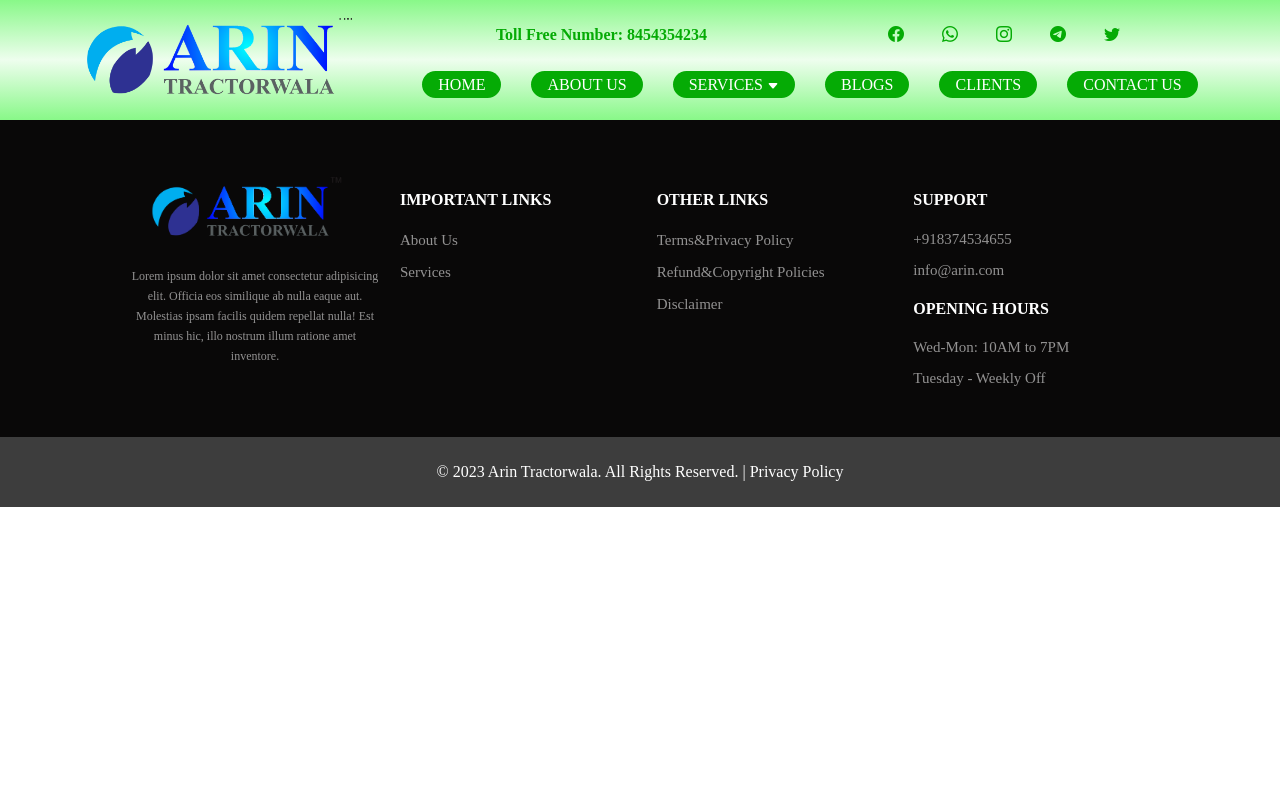
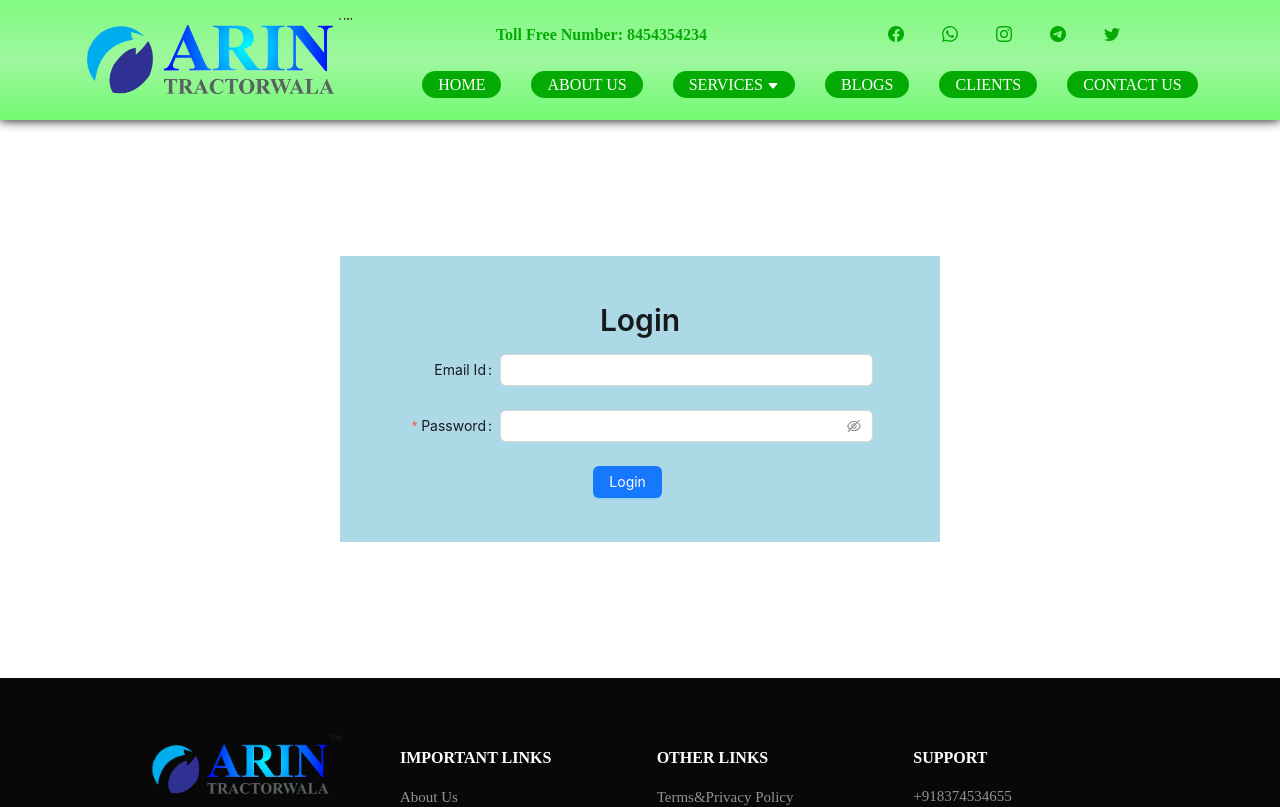
Before and after one commit to Divatta/Arin_tractor-FE, a React (Vite) app: page /login in a window 1280 px wide. Shown: the top 807 px of the page. Built offline with nearby package versions, Linux system fonts and the light colour scheme.

Commit message:
Fixed Blog list in adminpanel

```diff
--- a/src/App.jsx
+++ b/src/App.jsx
@@ -2,10 +2,8 @@ import React from 'react'
 import AdminPanel from './Pages/AdminPanel'
 import { BrowserRouter, Routes, Route } from 'react-router-dom'
 import Blogs from './Pages/Blogs'
-import LatestBlog from './Components/LatestBlog'
 import HomePage from './Pages/HomePage'
 import Navbar from './Components/Navbar'
-import BlogPage from './Pages/BlogPage'
 import Footer from './Components/Footer'
 import AboutPage from './Pages/AboutPage'
 import Clients from './Pages/Clients'
@@ -18,6 +16,8 @@ import WareHouse from './Pages/WareHouse'
 import ImagesPage from './Pages/ImagesPage'
 import VideoPage from './Pages/VideoPage'
 import ScrollToTop from './Components/ScrollToTop'
+import Login from './Pages/Login'
+import LatestBlog from './Pages/LatestBlog'
 
 function App() {
   return (
@@ -25,6 +25,7 @@ function App() {
     <BrowserRouter>
        <Navbar/>
         <Routes>
+            <Route path='/login' element={<Login/>} />
             <Route path='/' element={<HomePage/>}/>
             <Route path='/about' element={<AboutPage/>} />
             <Route path='/services/shipping' element={<Shipping/>} />
@@ -38,7 +39,7 @@ function App() {
             <Route path='/contact' element={<ContactPage/>} />
             <Route path='/adminpanel' element={<AdminPanel/>} />
             <Route path='/blogs' element={<Blogs/>} />
-            <Route path='/latestBlogs' element={<BlogPage/>} />
+            <Route path='/latestBlogs' element={<LatestBlog/>} />
         </Routes>
         <ScrollToTop />
         <Footer/>
--- a/src/Pages/BlogPage.jsx
+++ /dev/null
@@ -1,12 +0,0 @@
-import React from 'react'
-import LatestBlogs from '../Components/LatestBlog'
-
-function BlogPage() {
-  return (
-    <div>
-      <LatestBlogs/>
-    </div>
-  )
-}
-
-export default BlogPage
--- a/src/Pages/Blogs.jsx
+++ b/src/Pages/Blogs.jsx
@@ -73,8 +73,8 @@ function Blogs() {
   };
 
   return (
-    <div style={{ padding: "20px" }}>
-      <h1>Add a New Blog</h1>
+    <div style={{ padding: "20px", width: "350px", backgroundColor: "lightblue" , margin: "50px auto"}}>
+      <h1 style={{textAlign: "center"}}>Add a New Blog</h1>
       <Form layout="vertical">
         <Form.Item label="Title">
           <Input value={title} onChange={(e) => setTitle(e.target.value)} />
@@ -108,7 +108,7 @@ function Blogs() {
           </Upload> */}
           <Input type="file" name="image"
           id="image" onChange={handleImageUpload}
-          />
+            />
         </Form.Item>
         {isImageUploaded && (
           <p style={{ color: "green" }}>Image uploaded successfully</p>
--- a/src/Components/LatestBlog.jsx
+++ b/src/Pages/LatestBlog.jsx
@@ -1,13 +1,10 @@
 import React, { useEffect, useState } from "react";
-import { Card, Carousel, Button, message as antdMessage, Pagination } from "antd";
+import { Card, message as antdMessage, Pagination } from "antd";
 import '../scss/LatestBlog.scss'
-import { LeftCircleOutlined, RightCircleOutlined } from "@ant-design/icons";
-import axios from "axios";
-import BlogApi from "./API/BlogApi";
-import CommonBanner from "./CommonBanner";
+import BlogApi from "../Components/API/BlogApi";
+import CommonBanner from "../Components/CommonBanner";
 
 const { Meta } = Card;
-// const baseUrl = import.meta.env.VITE_BASE_URL;
 
 export default function LatestBlogs() {
   const [latestBlogs, setLatestBlogs] = useState([]);
@@ -35,31 +32,12 @@ export default function LatestBlogs() {
     setCurrentPage(page);
   };
 
-  const deleteBlog = async(id) => {
-    try {
-      if(window.confirm(`Are you sure to delete blog?`)){
-        await axios.delete(`https://arintractor.onrender.com/api/v1/delete/${id}`, {
-          headers: {
-            'Content-Type' : 'application/json'
-          }
-        })
-        antdMessage.success("Blog deleted successfully");
-
-      }
-      window.location.reload();
-    } catch (error) {
-      console.error("Error deleting blog:", error);
-      antdMessage.error("Error deleting blog");
-    }
-  }
-
   return (
     <>
     <CommonBanner title="Blogs"/>
       <div id="latestBlog">
       <h3>LATEST FROM BLOG</h3>
         <div className="latestBlogsContainer">
-        {/* <Carousel dots={true}> */}
             {currentBlogs.map((blog) => (
               <>
               <div
@@ -74,12 +52,10 @@ export default function LatestBlogs() {
                   className="cardStyle"
                 >
                   <Meta title={blog.title} description={blog.content} />
-                  <Button className="delBtn" onClick={() =>deleteBlog(blog._id)}> <i className="bi bi-trash"></i></Button>
                 </Card>
 
               </div></>
           ))}
-          {/* </Carousel> */}
         </div>
         <Pagination
           style={{textAlign: "center", marginTop: "20px"}}
--- /dev/null
+++ b/src/Pages/Login.jsx
@@ -0,0 +1,154 @@
+import React, {useState} from "react";
+import { Button, Form, Input, Alert, Typography } from "antd";
+import { NavLink, useNavigate, Link } from "react-router-dom";
+import axios from 'axios';
+import logo from '../assets/arin_logo.png'
+
+const {Title} = Typography;
+
+const Login = () => {
+  const [alertData, setAlertData] = useState({
+    type: "",
+    message: "",
+    show: false,
+  });
+
+  const [user, setUser] = useState({
+    email : "",
+    password : ""
+  })
+
+  const navigate = useNavigate()
+
+  const readValue = (e)=>{
+    const { name , value } = e.target;
+    setUser({ ...user, [name]: value })
+  }
+
+  const submitHandler = async (e) => {
+    e.preventDefault();
+    const adminCredentials = {
+      email: "admin@gmail.com",
+      password: "admin123",
+    };
+
+    if (user.email === adminCredentials.email && user.password === adminCredentials.password) {
+      try {
+        console.log('login=', user);
+
+        setAlertData({
+          type: "success",
+          message: "Login successful!",
+          show: true,
+        });
+        localStorage.setItem("accessToken", "adminToken");
+        navigate(`/adminpanel`);
+        // window.location.href = "/adminpanel";
+      } catch (error) {
+        setAlertData({
+          type: "error",
+          message: error.response.data.msg,
+          show: true,
+        });
+      }
+    } else {
+      setAlertData({
+        type: "error",
+        message: "Invalid credentials. Please try again.",
+        show: true,
+      });
+    }
+  };
+
+
+  const [successMessage, setSuccessMessage] = useState(null);
+  const [errorMessage, setErrorMessage] = useState(null);
+  return (
+    <Form
+      name="basic"
+      labelCol={{ span: 6 }}
+      wrapperCol={{ span: 16 }}
+      style={{
+        maxWidth: 600,
+        margin: "17vh auto",
+        padding: "20px",
+        backgroundColor: "lightblue"
+      }}
+      initialValues={{ remember: false }}
+    >
+      {/* <img src={logo} alt="no image" width={300} height={100}/> */}
+      <Title level={2} style={{textAlign:"center"}}>Login</Title>
+      {alertData.show && (
+        <Alert
+          message={alertData.message}
+          type={alertData.type}
+          showIcon
+          closable
+          onClose={() => setAlertData({ ...alertData, show: false })}
+          style={{ marginTop: "20px" }}
+        />
+      )}
+      {successMessage && (
+        <Alert
+          message={successMessage}
+          type="success"
+          showIcon
+          closable
+          style={{ marginBottom: "16px" }}
+          onClose={() => setSuccessMessage(null)}
+        />
+      )}
+      {errorMessage && (
+        <Alert
+          message={errorMessage}
+          type="error"
+          showIcon
+          closable
+          style={{ marginBottom: "16px" }}
+          onClose={() => setErrorMessage(null)}
+        />
+      )}
+      <Form.Item
+        label="Email Id"
+        rules={[
+          { required: true, message: "Please input your Email Id!" },
+        ]}
+        htmlFor="email"
+      >
+        <Input
+          type="email"
+          name="email"
+          id="email"
+          onChange={readValue}
+        />
+      </Form.Item>
+
+      <Form.Item
+        label="Password"
+        name="password"
+        rules={[{ required: true, message: "Please input your password!" }]}
+      >
+        <Input.Password
+          type="password"
+          name="password"
+          id="password"
+          onChange={readValue}
+        />
+      </Form.Item>
+      {/* <p style={{textAlign: "right", marginRight: "46px"}}>
+        <a href="#">Forgot Password</a>
+      </p> */}
+
+      <Form.Item wrapperCol={{ offset: 10, span: 16 }}>
+       <Button type="primary" htmlType="submit" onClick={submitHandler}>
+          Login
+        </Button>
+      </Form.Item>
+      {/* <p style={{textAlign: "center"}}>
+        Don't Have an Account? <Link to={"/register"}>Register</Link>
+      </p> */}
+    </Form>
+  );
+};
+
+export default Login;
--- /dev/null
+++ b/src/scss/AdminPanel.scss
@@ -0,0 +1,17 @@
+.adminPanel{
+    margin: 50px 400px;
+    @media screen and (max-width: 768px){
+        margin: 20px 0px;
+    }
+    .imageBlog{
+        width: 100px;
+        height: 100px;
+        object-fit: cover;
+
+        @media screen and (max-width: 768px){
+           width: 60px;
+           height: 60px;
+        }
+    }
+
+}
--- a/src/scss/LatestBlog.scss
+++ b/src/scss/LatestBlog.scss
@@ -1,7 +1,6 @@
 @use './modules/vrs';
 
 #latestBlog{
-
     padding: 50px 250px;
 
     h3{
@@ -19,6 +18,7 @@
           box-shadow: vrs.$prim-shadow;
           margin-bottom: 50px;
           border-radius: 10px;
+
           .delBtn{
             margin-top: 10px;
             margin: auto;
--- a/src/scss/Navbar.scss
+++ b/src/scss/Navbar.scss
@@ -4,14 +4,17 @@
 #navbar {
   padding-block: 10px;
   @include flex.flexbox(row);
-  // background: linear-gradient( to bottom,rgba(86, 245, 86,0.3),rgba(86, 245, 86,0.3),rgba(86, 245, 86,0.3)), url("https://thumbs.dreamstime.com/b/banner-lush-green-grass-isolated-against-white-background-190048656.jpg");
-  background: linear-gradient( to bottom,rgba(86, 245, 86,0.7),rgba(86, 245, 86,0.1),rgba(86, 245, 86,0.7));
+  // background: linear-gradient( to bottom,rgb(86, 245, 86),rgb(86, 245, 86),rgb(86, 245, 86)), url("https://thumbs.dreamstime.com/b/banner-lush-green-grass-isolated-against-white-background-190048656.jpg");
+  background: linear-gradient( to bottom,rgb(128, 250, 128),rgb(158, 247, 158),rgb(115, 250, 115));
 
   gap: 40px;
   background-position: center;
   background-repeat: no-repeat;
   background-size: cover;
   box-shadow: vrs.$prim-shadow;
+  // position: sticky;
+  // top: 0;
+  // z-index: 2;
   img{
     width: 300px;
     height: 80px;
```
Also changed, not shown: src/Pages/AdminPanel.jsx (+77 -12 lines). Lines whose indentation alone changed are shown as unchanged.
